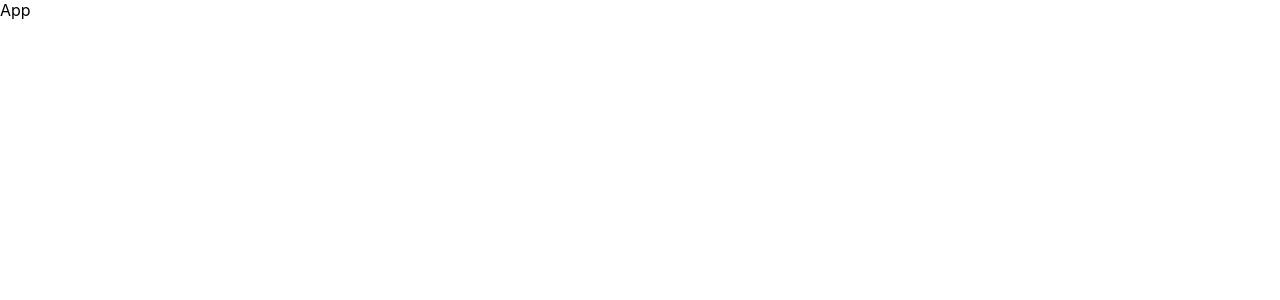
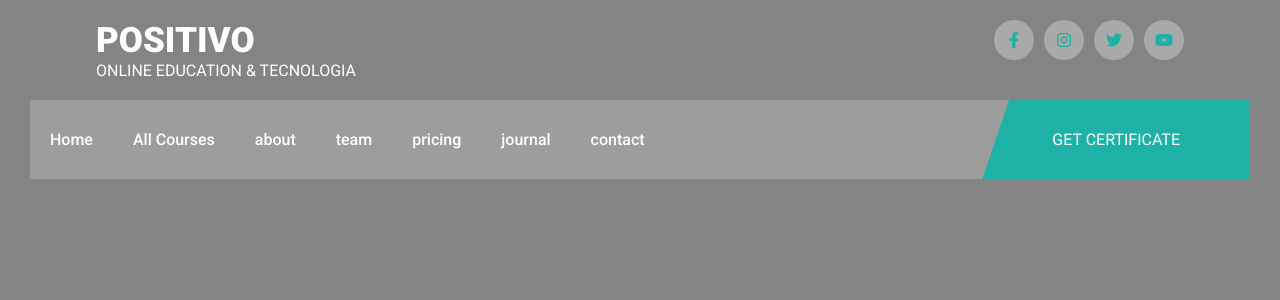
Before and after one commit to Robson-Aires/positivo_tec, a React (Create React App) app: page / in a window 1280 px wide. Shown: the top 300 px of the page. Built offline with nearby package versions, Linux system fonts and the light colour scheme.

Commit message:
sessão header finalizada

```diff
--- a/package.json
+++ b/package.json
@@ -8,6 +8,7 @@
     "@testing-library/user-event": "^13.5.0",
     "react": "^18.2.0",
     "react-dom": "^18.2.0",
+    "react-router-dom": "^5.3.4",
     "react-scripts": "5.0.1",
     "web-vitals": "^2.1.4"
   },
@@ -34,5 +35,8 @@
       "last 1 firefox version",
       "last 1 safari version"
     ]
+  },
+  "devDependencies": {
+    "@babel/plugin-proposal-private-property-in-object": "^7.21.11"
   }
 }
--- a/public/index.html
+++ b/public/index.html
@@ -9,6 +9,7 @@
       name="description"
       content="Web site created using create-react-app"
     />
+    <link rel="stylesheet" href="https://cdnjs.cloudflare.com/ajax/libs/font-awesome/6.4.2/css/all.min.css" integrity="sha512-z3gLpd7yknf1YoNbCzqRKc4qyor8gaKU1qmn+CShxbuBusANI9QpRohGBreCFkKxLhei6S9CQXFEbbKuqLg0DA==" crossorigin="anonymous" referrerpolicy="no-referrer" />
     <link rel="apple-touch-icon" href="%PUBLIC_URL%/logo192.png" />
     <!--
       manifest.json provides metadata used when your web app is installed on a
--- a/src/App.css
+++ b/src/App.css
@@ -1,38 +1,51 @@
-.App {
-  text-align: center;
+@import url('https://fonts.googleapis.com/css2?family=Roboto:ital,wght@0,300;0,400;0,500;0,700;0,900;1,300;1,400;1,500;1,700;1,900&display=swap');
+
+*{
+  padding: 0;
+  margin: 0;
+  box-sizing: border-box;
 }
 
-.App-logo {
-  height: 40vmin;
-  pointer-events: none;
+body {
+  font-family: 'Roboto', sans-serif;
+  background-color: #858484;
 }
 
-@media (prefers-reduced-motion: no-preference) {
-  .App-logo {
-    animation: App-logo-spin infinite 20s linear;
-  }
+.container{
+  max-width: 85%;
+  margin: auto;
 }
 
-.App-header {
-  background-color: #282c34;
-  min-height: 100vh;
+.flexSB{
   display: flex;
-  flex-direction: column;
-  align-items: center;
-  justify-content: center;
-  font-size: calc(10px + 2vmin);
+  justify-content: space-between;
+}
+
+.icon {
+  width: 40px;
+  height: 40px;
+  line-height: 40px;
+  border-radius: 50%;
+  text-align: center;
+  background-color: rgba(255, 255, 255, 0.3);
+  color: #1eb2a6;
+  transition: 0.5s;
+}
+
+.icon:hover {
+  cursor: pointer;
+  background-color: #1eb2a6;
   color: white;
 }
 
-.App-link {
-  color: #61dafb;
+a {
+  text-decoration: none;
 }
 
-@keyframes App-logo-spin {
-  from {
-    transform: rotate(0deg);
-  }
-  to {
-    transform: rotate(360deg);
-  }
+li{
+  list-style-type: none;
 }
+
+button {
+  border: none;
+}
--- a/src/App.js
+++ b/src/App.js
@@ -1,8 +1,18 @@
 import React from 'react'
+import './App.css'
+import Header from './components/common/heading/Header'
+import { BrowserRouter as Router, Switch, Route, LInk } from "react-router-dom"
 
 const App = () => {
   return (
-    <div>App</div>
+    <>
+  <Header />
+  <Router>
+    <Switch>
+
+    </Switch>
+  </Router>
+    </>
   )
 }
 
--- /dev/null
+++ b/src/components/common/heading/Head.jsx
@@ -0,0 +1,25 @@
+import React from 'react'
+
+const Head = () => {
+  return (
+    <>
+        <section className='head'>
+            <div className="container flexSB">
+                <div className="logo">
+                    <h1>POSITIVO</h1>
+                    <span>ONLINE EDUCATION & TECNOLOGIA</span>
+                </div>
+
+                <div className="social">
+                    <i className="fab fa-facebook-f icon"></i>
+                    <i className="fab fa-instagram icon"></i>
+                    <i className="fab fa-twitter icon"></i>
+                    <i className="fab fa-youtube icon"></i>
+                </div>
+            </div>
+        </section>
+    </>
+  )
+}
+
+export default Head
--- /dev/null
+++ b/src/components/common/heading/Header.css
@@ -0,0 +1,85 @@
+.head {
+    padding: 20px 0;
+    color: white;
+}
+
+.logo h1 {
+    font-size: 35px;
+    font-weight: 900;
+}
+
+.head .icon {
+    margin-left: 10px;
+}
+
+/* --------------hEADER --------- */
+
+header {
+    background-color: rgba(255, 255, 255, 0.2);
+    margin: 0 30px;
+}
+
+header ul{
+    padding: 30px 20px;
+}
+
+header li{
+    margin-right: 40px;
+}
+
+header ul li a {
+    color: #fff;
+    font-weight: 500;
+    transition: 0.5s;
+}
+
+header ul li a:hover{
+    color: #1eb2a6;
+}
+
+.start{
+    background-color: #1eb2a6;
+    padding: 30px 70px;
+    color: #fff;
+    clip-path: polygon(10% 0, 100% 0, 100% 100%, 0 100%);
+}
+
+.toggle{
+    display: none;
+}
+
+@media screen and (max-width:768px) {
+    .start{
+        clip-path: none;
+    }
+    header{
+        margin: 0;
+        background-color: #1eb2a6;
+        position: relative;
+    }
+    header ul.flexSB {
+        display: none;
+    }
+    header ul li {
+        margin-bottom: 20px;
+    }
+
+    .toggle{
+        display: block;
+        background-color: none;
+        color: #fff;
+        background-color: #1eb2a6;
+        border: none;
+        font-size: 30px;
+        position: absolute;
+        right: 50px;
+        top: 20px;
+    }
+    .mobile-nav{
+        position: absolute;
+        top: 7vh;
+        left: 0;
+        width: 100%;
+        background-color: #1eb2a6;
+    }
+}
--- /dev/null
+++ b/src/components/common/heading/Header.jsx
@@ -0,0 +1,34 @@
+import React, { useState } from 'react';
+import Head from './Head';
+import "./Header.css";
+import { Link } from 'react-router-dom';
+
+const Header = () => {
+    const [click, setClick] = useState(false);
+  return (
+    <>
+      <Head />
+      <header>
+        <nav className='flexSB'>
+          <ul className={click ? 'mobile-nav' : 'flexSB'} onClick={() => setClick(false)}>
+            <li><Link to="/">Home</Link></li>
+            <li><Link to="/courses">All Courses</Link></li>
+            <li><Link to="/about">about</Link></li>
+            <li><Link to="/team">team</Link></li>
+            <li><Link to="/pricing">pricing</Link></li>
+            <li><Link to="/journal">journal</Link></li>
+            <li><Link to="/contact">contact</Link></li>
+          </ul>
+          <div className="start">
+            <div className="button">GET CERTIFICATE</div>
+          </div>
+          <button className='toggle' onClick={() => setClick(!click)} >
+                {click ? <i className='fa fa-times'></i> : <i className='fa fa-bars'></i> }
+          </button>
+        </nav>
+      </header>
+    </>
+  );
+}
+
+export default Header;
--- a/src/index.js
+++ b/src/index.js
@@ -1,17 +1,13 @@
 import React from 'react';
-import ReactDOM from 'react-dom/client';
-import './index.css';
+import ReactDOM from 'react-dom';
+import { BrowserRouter } from 'react-router-dom';
 import App from './App';
-import reportWebVitals from './reportWebVitals';
 
 const root = ReactDOM.createRoot(document.getElementById('root'));
 root.render(
   <React.StrictMode>
-    <App />
+    <BrowserRouter>
+      <App />
+    </BrowserRouter>
   </React.StrictMode>
 );
-
-// If you want to start measuring performance in your app, pass a function
-// to log results (for example: reportWebVitals(console.log))
-// or send to an analytics endpoint. Learn more: https://bit.ly/CRA-vitals
-reportWebVitals();
--- a/src/reportWebVitals.js
+++ /dev/null
@@ -1,13 +0,0 @@
-const reportWebVitals = onPerfEntry => {
-  if (onPerfEntry && onPerfEntry instanceof Function) {
-    import('web-vitals').then(({ getCLS, getFID, getFCP, getLCP, getTTFB }) => {
-      getCLS(onPerfEntry);
-      getFID(onPerfEntry);
-      getFCP(onPerfEntry);
-      getLCP(onPerfEntry);
-      getTTFB(onPerfEntry);
-    });
-  }
-};
-
-export default reportWebVitals;
```
Also changed, not shown: src/setupTests.js (deleted, +0 -5 lines), src/components/common/index.jsx (added), src/components/index.jsx (added), src/logo.svg (deleted), 1 other file (tests, documents, lock files or other folders).
